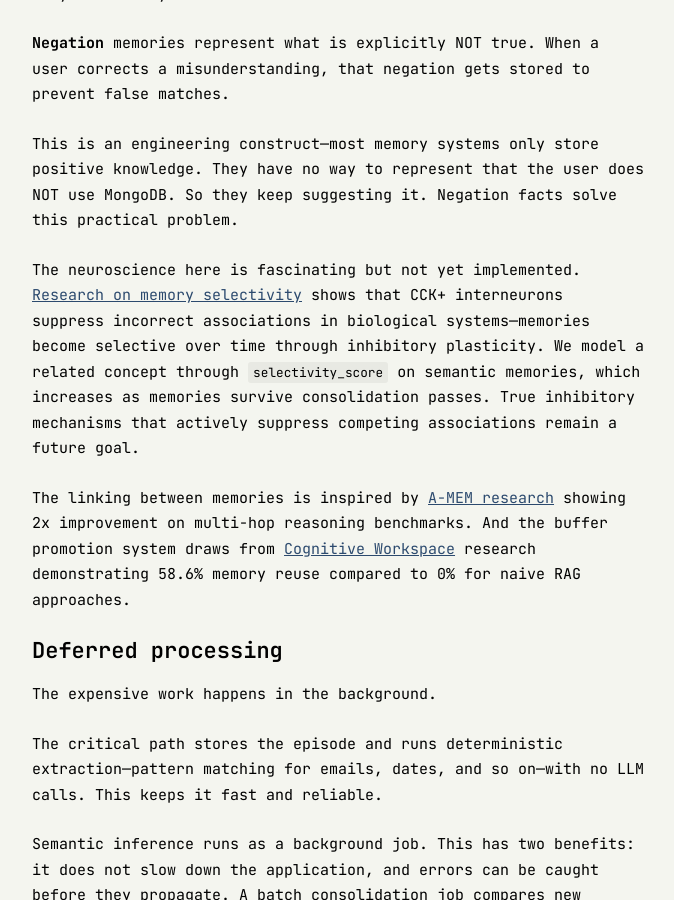
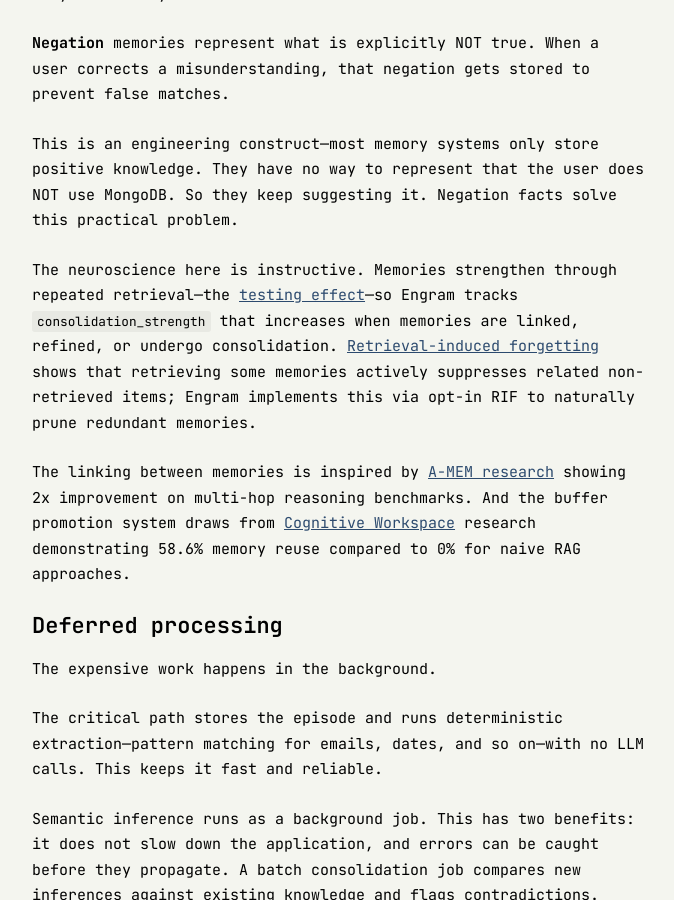
Before and after one commit to ashita-ai/ashita-ai.github.io, a Jekyll site: the page built from _posts/2025-01-04-introducing-engram.md, in a window 1280 px wide and 900 px high, scrolled down 2650 px. Shown: the whole window, without its empty margins (302-976 px from the left). Built offline with Jekyll 4.4.1, drawn with Linux system fonts in a browser that asks for light colours.

Commit message:
Update Engram docs to match current implementation

```diff
--- a/_posts/2025-01-04-introducing-engram.md
+++ b/_posts/2025-01-04-introducing-engram.md
@@ -62,7 +62,7 @@ This leads to a layout with distinct regions:
 
 This is an engineering construct—most memory systems only store positive knowledge. They have no way to represent that the user does NOT use MongoDB. So they keep suggesting it. Negation facts solve this practical problem.
 
-The neuroscience here is fascinating but not yet implemented. [Research on memory selectivity](https://www.nature.com/articles/s41593-023-01551-w) shows that CCK+ interneurons suppress incorrect associations in biological systems—memories become selective over time through inhibitory plasticity. We model a related concept through `selectivity_score` on semantic memories, which increases as memories survive consolidation passes. True inhibitory mechanisms that actively suppress competing associations remain a future goal.
+The neuroscience here is instructive. Memories strengthen through repeated retrieval—the [testing effect](https://pmc.ncbi.nlm.nih.gov/articles/PMC5912918/)—so Engram tracks `consolidation_strength` that increases when memories are linked, refined, or undergo consolidation. [Retrieval-induced forgetting](https://pubmed.ncbi.nlm.nih.gov/7931095/) shows that retrieving some memories actively suppresses related non-retrieved items; Engram implements this via opt-in RIF to naturally prune redundant memories.
 
 The linking between memories is inspired by [A-MEM research](https://arxiv.org/abs/2502.12110) showing 2x improvement on multi-hop reasoning benchmarks. And the buffer promotion system draws from [Cognitive Workspace](https://arxiv.org/abs/2508.13171) research demonstrating 58.6% memory reuse compared to 0% for naive RAG approaches.
 
```
Also changed, not shown: _projects/engram.md (+1 -1 lines).
